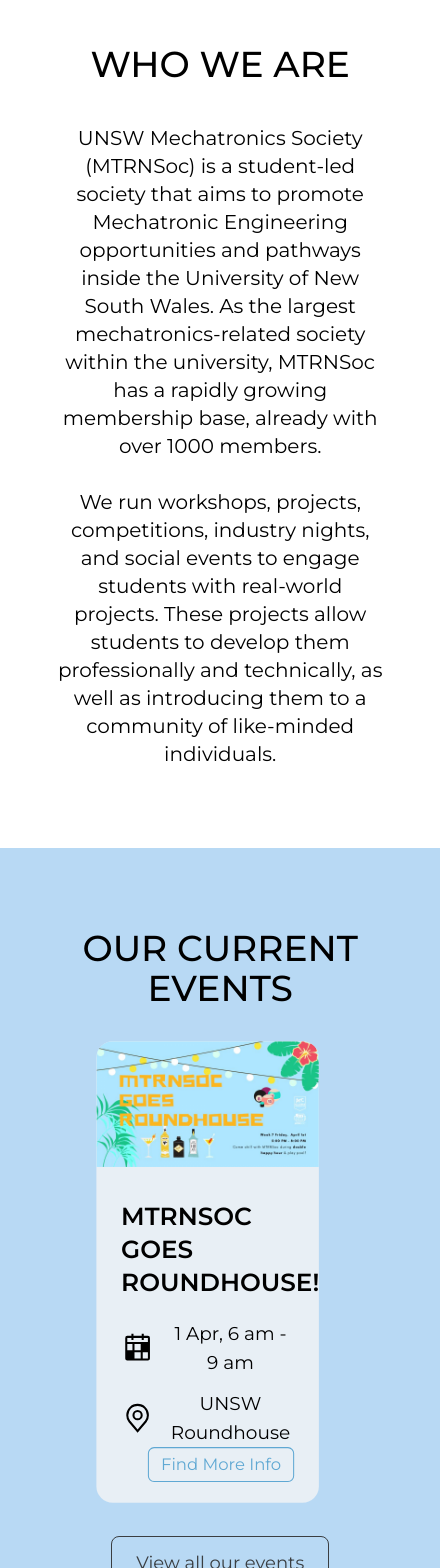
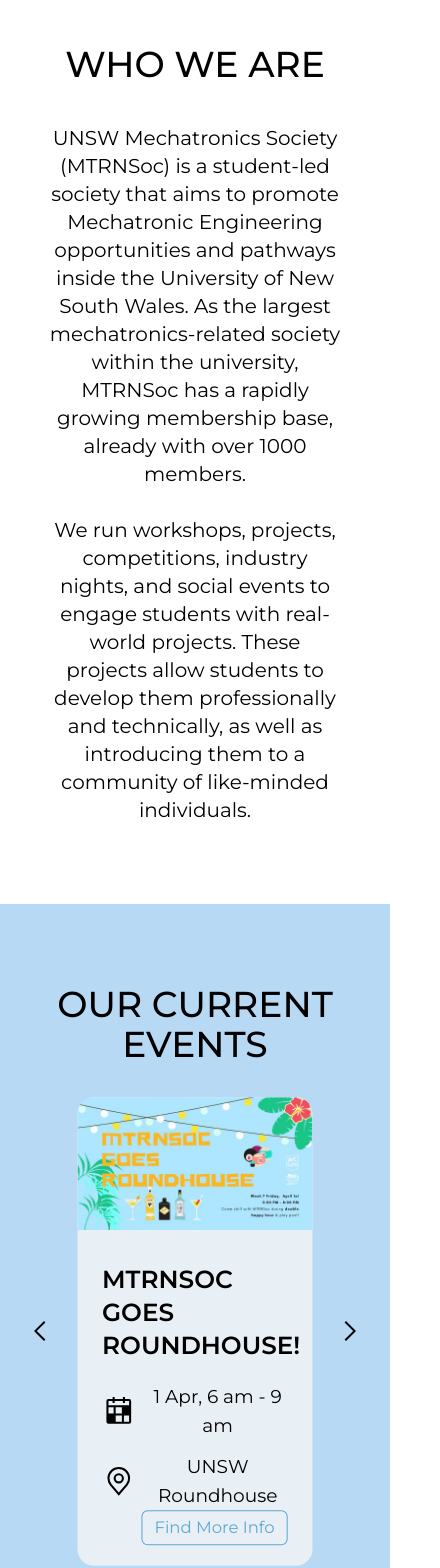
Before and after one commit to UNSW-Mechatronics-Society/mtrnsoc-website, a Next.js app: page / in a window 390 px wide. Shown: the part 880-2448 px from the top of the page, 440 px wide, since content can reach past the window. Built offline with nearby package versions, Linux system fonts and the light colour scheme; a web font is replaced by a local one.

Commit message:
Add mobile support for our current events

```diff
--- a/components/Events/EventCardHorizontal.module.scss
+++ b/components/Events/EventCardHorizontal.module.scss
@@ -1,5 +1,5 @@
 .mainContainer {
-  @apply flex flex-row w-[56.25rem] rounded-2xl h-full max-eventCard:flex-col max-md:w-[90%];
+  @apply flex flex-row w-[56.25rem] rounded-2xl h-full max-eventCard:flex-col max-eventCard:w-[90%];
 }
 
 .image {
--- a/components/Events/OurCurrentEvents.module.scss
+++ b/components/Events/OurCurrentEvents.module.scss
@@ -19,7 +19,7 @@
 }
 
 .navigationButtons {
-  @apply h-14 hover:cursor-pointer min-w-[1.5rem] px-8;
+  @apply h-14 hover:cursor-pointer min-w-[2rem] px-6 max-eventCard:px-0 max-xl:px-3;
 }
 
 .imageSliderContainer {
--- a/components/Events/OurCurrentEvents.tsx
+++ b/components/Events/OurCurrentEvents.tsx
@@ -78,7 +78,11 @@ export default function OurCurrentEvents({
               key={index}
               className={`${index === currentPos ? styles.slideActive : styles.slide}`}
             >
-              <div className={`w-full ${index === currentPos ? "block" : "hidden"}`}>
+              <div
+                className={`w-full grid place-items-center ${
+                  index === currentPos ? "block" : "hidden"
+                }`}
+              >
                 <EventCardHorizontal eventData={event} cardNumber={1} />
               </div>
               {/* <Link href={event.facebookEventLink}>
--- a/tailwind.config.js
+++ b/tailwind.config.js
@@ -32,7 +32,7 @@ module.exports = {
 
         "max-sm": { max: "639px" },
         // => @media (max-width: 639px) { ... }
-        "max-eventCard": { max: "1295px" },
+        "max-eventCard": { max: "1110px" },
         "max-pastEventsTitle": { max: "768px" },
       },
     },
```
